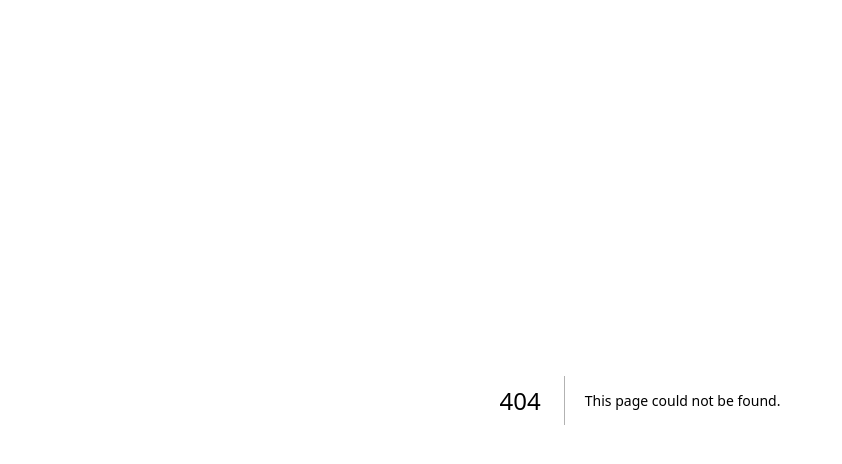
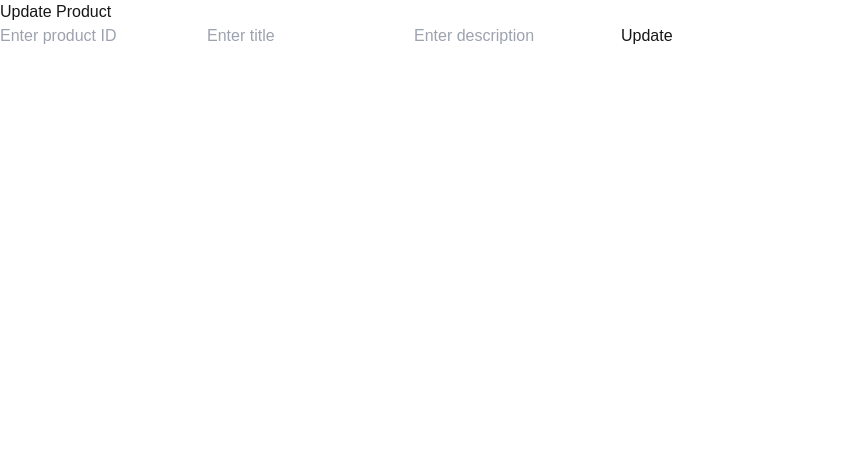
Before and after one commit to ramnarayansah123/testfordb, a Next.js app: page /updateproduct in a window 1280 px wide. Before the commit this address had no page. Shown: the top 464 px of the page, without its empty margins (0-842 px from the left). Built offline with nearby package versions, Linux system fonts and the light colour scheme.

Commit message:
this is update

```diff
--- a/src/app/addproduct/page.tsx
+++ b/src/app/addproduct/page.tsx
@@ -9,7 +9,7 @@ export default function Page(){
 
     const addProduct=async ()=>{
         console.log(tittle,description);
-        let result = await fetch("http://localhost:3000/api/users",{
+        let result = await fetch("http://localhost:3000/api/users/[id]",{
         method:"POST",
         body:JSON.stringify({tittle,description})
     })
--- a/src/app/game/page.tsx
+++ b/src/app/game/page.tsx
@@ -3,7 +3,7 @@ import React from "react";
 
 const Page = async () => {
   try {
-    const response = await fetch("http://localhost:3000/api/users");
+    const response = await fetch("http://localhost:3000/api/users/[id]");
     const users = await response.json();
 
     return (
--- a/src/app/page.tsx
+++ b/src/app/page.tsx
@@ -2,7 +2,8 @@ export default function Page(){
   return(
     <div>
       <a href="/game">for list</a><br></br>
-      <a href="/addproduct">create list</a>
+      <a href="/addproduct">create list</a><br></br>
+      <a href="/updateproduct">UpdateProduct</a>
     </div>
   )
 }
--- /dev/null
+++ b/src/app/updateproduct/page.tsx
@@ -0,0 +1,59 @@
+"use client"
+
+import { useState } from "react"
+
+export default function Page(props: any) {
+  const [id, setId] = useState(""); // New state for the product ID
+  const [tittle, setTittle] = useState("");
+  const [description, setDescription] = useState("");
+
+  const updateProduct = async () => {
+    if (!id) {
+      alert("Please enter a valid product ID");
+      return;
+    }
+
+    const response = await fetch(`http://localhost:3000/api/users/${id}`, {
+      method: "PUT",
+      headers: {
+        "Content-Type": "application/json",
+      },
+      body: JSON.stringify({ tittle, description }),
+    });
+
+    const productData = await response.json();
+
+    if (response.ok) {
+      alert("Product has been updated");
+    } else {
+      alert(productData.error || "Failed to update the product");
+    }
+  };
+
+  return (
+    <>
+      <div>
+        <h1>Update Product</h1>
+        <input
+          type="text"
+          onChange={(e) => setId(e.target.value)}
+          placeholder="Enter product ID"
+          value={id}
+        />
+        <input
+          type="text"
+          onChange={(e) => setTittle(e.target.value)}
+          placeholder="Enter title"
+          value={tittle}
+        />
+        <input
+          type="text"
+          onChange={(e) => setDescription(e.target.value)}
+          placeholder="Enter description"
+          value={description}
+        />
+        <button onClick={updateProduct}>Update</button>
+      </div>
+    </>
+  );
+}
```
Also changed, not shown: src/app/api/users/[id]/route.tsx (added, +82 -0 lines), src/app/api/users/route.tsx (deleted, +0 -24 lines).
